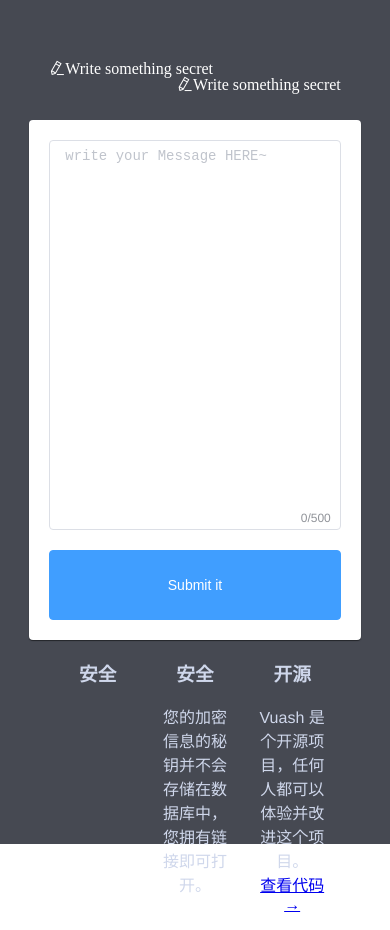
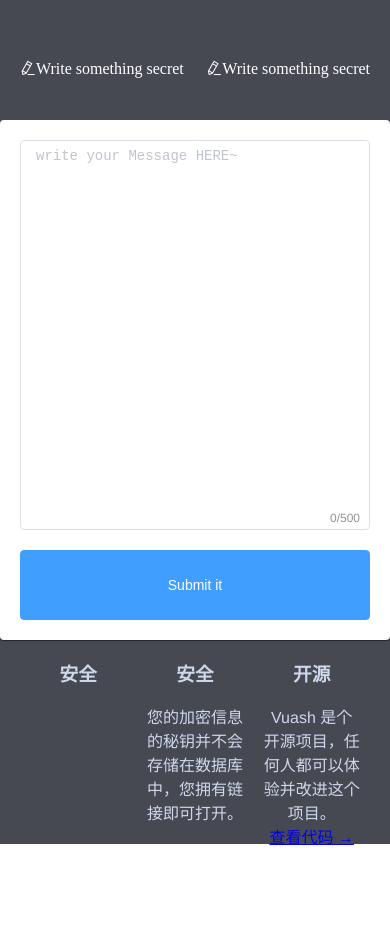
Before and after one commit to r4ym0n/priv-note, a Vue app in the folder page/: page /pnote in a window 390 px wide. After the commit the page ends 864 px from the top, so only its background shows below. Built offline with nearby package versions, Linux system fonts and the light colour scheme; what vue-clipboard2 would draw is missing.

Commit message:
fix 移动端

```diff
--- a/page/src/views/Pnote.vue
+++ b/page/src/views/Pnote.vue
@@ -269,13 +269,24 @@ export default {
 .pnote-container {
   padding-top: 60px;
 }
-.el-container {
-  /* width: 860px; */
-  width: 85%;
-  margin: 0 auto;
-  padding: 0px;
-  padding-top: 60px;
+@media (min-width: 860px) and (max-width: 1280px) {
+  .el-container {
+    width: 860px;
+    margin: 0 auto;
+    padding: 0px;
+    padding-top: 60px;
+  }
 }
+
+@media (min-width: 320px) and (max-width: 767px) {
+  .el-container {
+      width: 100%;
+      margin: 0 auto;
+      padding: 0px;
+      padding-top: 60px;
+  }
+}
+
 .site-header {
   color: white;
 }
```
